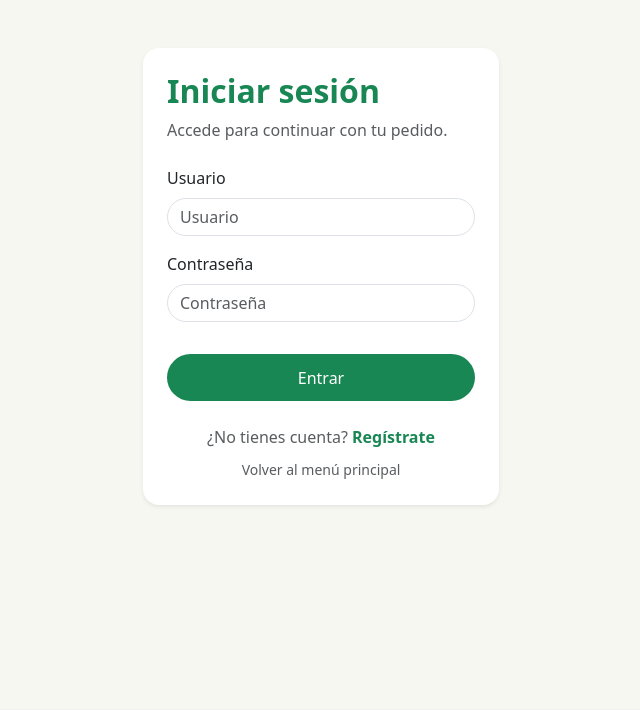
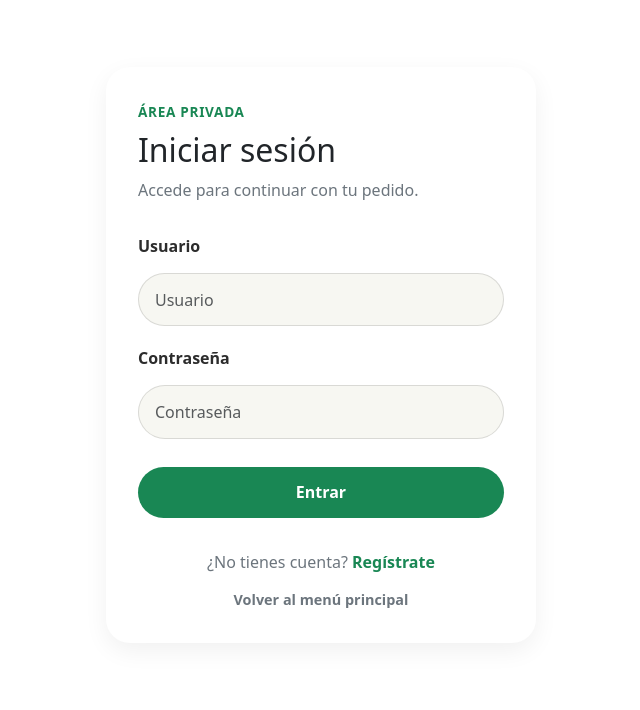
Before and after one commit to mtorpo/django-agrivall, a Django app: page /login/ in a window 1280 px wide. Shown: the part 91-801 px from the top of the page, without its empty margins (319-959 px from the left). Before the commit the page ends 597 px from the top, so only its background shows below. Run offline with Django 5.2, Linux system fonts and the light colour scheme; some libraries are stand-ins or nearby versions.

Commit message:
css simplification

```diff
--- /dev/null
+++ b/agrivall/static/css/login.css
@@ -0,0 +1,136 @@
+.login-page {
+    min-height: calc(100vh - 90px);
+    padding: 3rem 1.5rem;
+
+    display: flex;
+    align-items: center;
+    justify-content: center;
+}
+
+.login-card {
+    width: 100%;
+    max-width: 430px;
+
+    background: var(--bg-card);
+    border-radius: var(--border-radius);
+    box-shadow: var(--shadow-soft);
+
+    padding: 2rem;
+}
+
+.login-header {
+    margin-bottom: 2rem;
+}
+
+.login-title {
+    margin: .5rem 0;
+    font-size: 2rem;
+}
+
+.login-description {
+    margin: 0;
+    color: var(--text-muted);
+}
+
+.login-form {
+    display: flex;
+    flex-direction: column;
+    gap: 1.25rem;
+}
+
+.form-group {
+    display: flex;
+    flex-direction: column;
+    gap: .45rem;
+}
+
+.form-label {
+    font-weight: 600;
+    color: var(--text-main);
+}
+
+.login-form input {
+    width: 100%;
+
+    padding: .85rem 1rem;
+
+    border: 1px solid rgba(0,0,0,.12);
+    border-radius: 999px;
+
+    background: var(--bg-main);
+    color: var(--text-main);
+
+    font-family: var(--font-main);
+    font-size: 1rem;
+}
+
+.login-form input:focus {
+    outline: none;
+    border-color: var(--primary);
+    box-shadow: 0 0 0 4px var(--primary-soft);
+}
+
+.login-button {
+    margin-top: .5rem;
+
+    background: var(--primary);
+    color: white;
+
+    border: none;
+    border-radius: 999px;
+
+    padding: .85rem 1.5rem;
+
+    font-family: var(--font-main);
+    font-size: 1rem;
+    font-weight: 600;
+
+    cursor: pointer;
+    transition: .3s;
+}
+
+.login-button:hover {
+    background: var(--primary-dark);
+}
+
+.form-error {
+    padding: 1rem;
+
+    border-radius: 1rem;
+
+    background: #fdecec;
+    color: #9f1c1c;
+
+    font-weight: 500;
+}
+
+.form-error p,
+.field-error {
+    margin: 0;
+}
+
+.field-error {
+    color: #b42318;
+    font-size: .9rem;
+}
+
+.login-footer {
+    margin-top: 2rem;
+    text-align: center;
+
+    color: var(--text-muted);
+}
+
+.login-footer p {
+    margin: 0 0 .8rem;
+}
+
+.login-footer a {
+    color: var(--primary);
+    font-weight: 600;
+}
+
+.login-back-link {
+    font-size: .9rem;
+    color: var(--text-muted) !important;
+}
--- a/agrivall/templates/auth/login.html
+++ b/agrivall/templates/auth/login.html
@@ -4,90 +4,87 @@
 <html lang="es">
 <head>
     <meta charset="UTF-8">
-    <title>Login</title>
+    <title>Iniciar sesión</title>
 
-    <link rel="stylesheet" href="{% static 'css/bootstrap.min.css' %}">
     <link rel="stylesheet" href="{% static 'css/nav.css' %}">
     <link rel="stylesheet" href="{% static 'css/tema.css' %}">
+    <link rel="stylesheet" href="{% static 'css/login.css' %}">
     <link rel="icon" href="{% static 'images/favicon.ico' %}" type="image/x-icon">
+    <link rel="stylesheet" href="{% static 'css/bootstrap.min.css' %}">
+</head>
 
-</head>
 <body>
 
     {% include "partials/nav.html" %}
 
-    <main class="container py-5">
+    <main class="login-page">
 
-        <div class="row justify-content-center">
-            <div class="col-12 col-md-6 col-lg-4">
+        <section class="login-card" aria-labelledby="login-title">
 
-                <div class="card border-0 shadow-sm rounded-4">
-                    <div class="card-body p-4">
+            <header class="login-header">
+                <span class="section-label">Área privada</span>
 
-                        <h2 class="fw-semibold text-success mb-2">
+                <h1 id="login-title" class="login-title">
                     Iniciar sesión
-                        </h2>
+                </h1>
 
-                        <p class="text-muted mb-4">
+                <p class="login-description">
                     Accede para continuar con tu pedido.
                 </p>
+            </header>
 
-                        <form method="post">
+            <form method="post" class="login-form">
                 {% csrf_token %}
-                            {% comment %} Este es el error de login, aun que se llame non field {% endcomment %}
+
                 {% if form.non_field_errors %}
-                                <div class="alert alert-danger rounded-4">
+                    <div class="form-error" role="alert">
                         {% for error in form.non_field_errors %}
-                                        {{ error }}
+                            <p>{{ error }}</p>
                         {% endfor %}
                     </div>
                 {% endif %}
 
-                            <div class="mb-3">
-                                <label class="form-label">Usuario</label>
+                <div class="form-group">
+                    <label for="{{ form.username.id_for_label }}" class="form-label">
+                        Usuario
+                    </label>
+
                     {{ form.username }}
 
                     {% for error in form.username.errors %}
-                                    <div class="text-danger small mt-1">
-                                        {{ error }}
-                                    </div>
+                        <p class="field-error">{{ error }}</p>
                     {% endfor %}
                 </div>
 
-                            <div class="mb-3">
-                                <label class="form-label">Contraseña</label>
+                <div class="form-group">
+                    <label for="{{ form.password.id_for_label }}" class="form-label">
+                        Contraseña
+                    </label>
+
                     {{ form.password }}
 
                     {% for error in form.password.errors %}
-                                    <div class="text-danger small mt-1">
-                                        {{ error }}
-                                    </div>
+                        <p class="field-error">{{ error }}</p>
                     {% endfor %}
                 </div>
 
-                            <button type="submit" class="btn btn-green rounded-pill w-100 mt-3">
+                <button type="submit" class="login-button">
                     Entrar
                 </button>
             </form>
 
-                        <div class="text-center mt-4">
-                            <p class="mb-2 text-muted">
+            <footer class="login-footer">
+                <p>
                     ¿No tienes cuenta?
-                                <a href="{% url 'register' %}" class="text-success text-decoration-none fw-semibold">
-                                    Regístrate
-                                </a>
+                    <a href="{% url 'register' %}">Regístrate</a>
                 </p>
 
-                            <a href="{% url 'index' %}" class="text-muted text-decoration-none small">
+                <a href="{% url 'index' %}" class="login-back-link">
                     Volver al menú principal
                 </a>
-                        </div>
+            </footer>
 
-                    </div>
-                </div>
-
-            </div>
-        </div>
+        </section>
 
     </main>
 
--- a/agrivall/views/crud.py
+++ b/agrivall/views/crud.py
@@ -68,8 +68,8 @@ def editar_producto(request):
         producto = form.save(commit=False)
 
         if request.POST.get("borrar_imagen"):
-            producto.imagen.delete(save=False)
-            producto.imagen = None
+            producto.imagen.delete(save=False) # borra la imagen de /media/, pero no inserta en la bdd
+            producto.imagen = None # borramos la referencia (esto lo hace automático, pero se deja por facilidad visual)
 
         producto.save()
 
```
Also changed, not shown: agrivall/static/css/register.css (added, +154 -0 lines), agrivall/templates/auth/register.html (+31 -40 lines). Lines whose indentation alone changed are shown as unchanged.
